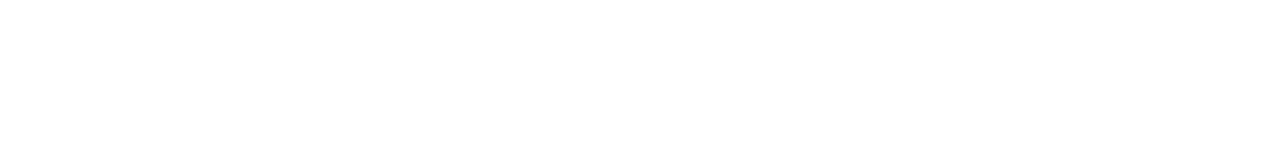
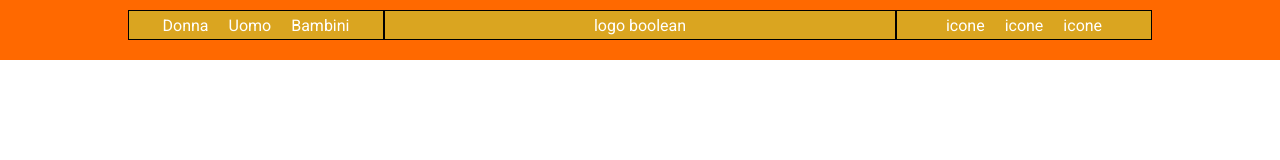
Before and after one commit to matteo-rossi90/html-css-boolando, a plain HTML site: page index.html in a window 1280 px wide. Drawn offline with Linux system fonts and the light colour scheme.

Commit message:
Impostazione header

```diff
--- a/css/style.css
+++ b/css/style.css
@@ -3,4 +3,55 @@
 *{
     margin: 0;
     box-sizing: border-box;
+    list-style-type: none;
+    font-family:'Roboto', 'Arial Narrow', Arial, sans-serif
 }
+
+li a{
+    text-decoration: none;
+    color: white;
+}
+
+/* proprietà barra di navigazione */
+.container-nav{
+    margin: 0 auto;
+    width: 80%;
+    display: flex;
+    justify-content: space-between;
+    align-items: center;
+}
+
+#navbar{
+    height: 60px;
+    background-color: #FF6900;
+    color: white;
+}
+
+/* definizione colonne della barra di navigazione */
+.col-nav{
+    display: flex;
+    justify-content: center;
+    align-items: center;
+    /* debug */
+    width: 25%;
+    height: 30px;
+    background-color:goldenrod;
+    border: 1px black solid;
+    margin: 10px 0;
+}
+
+.center{
+    width: 50%;
+    padding: 0;
+}
+
+div.consumer ul, div.icons ul{
+    display: flex;
+    align-items: center;
+    color: black;
+    padding: 0;
+}
+
+.consumer ul li a, .icons ul li a {
+    margin: 0 10px;
+}
--- a/index.html
+++ b/index.html
@@ -3,6 +3,13 @@
 <head>
     <meta charset="UTF-8">
     <meta name="viewport" content="width=device-width, initial-scale=1.0">
+
+    <!-- link google fonts -->
+    <link rel="preconnect" href="https://fonts.googleapis.com">
+    <link rel="preconnect" href="https://fonts.gstatic.com" crossorigin>
+    <link
+        href="https://fonts.googleapis.com/css2?family=Roboto:ital,wght@0,100;0,300;0,400;0,500;0,700;0,900;1,100;1,300;1,400;1,500;1,700;1,900&display=swap"
+        rel="stylesheet">
     <link rel="stylesheet" href="css/style.css">
     <title>Boolando</title>
 </head>
@@ -10,6 +17,45 @@
 
     <!-- barra di navigazione -->
     <header>
+
+        <!-- barra di navigazione con oggetti -->
+        <nav id="navbar">
+            <div class="container-nav">
+                <div class="col-nav">
+                    <div class="consumer">
+                        <ul>
+                            <li>
+                                <a href="#">Donna</a>
+                            </li>
+                            <li>
+                                <a href="#">Uomo</a>
+                            </li>
+                            <li>
+                                <a href="#">Bambini</a>
+                            </li>
+                        </ul>
+                    </div>
+                </div>
+                <div class="col-nav center">
+                    logo boolean
+                </div>
+                <div class="col-nav">
+                    <div class="icons">
+                        <ul>
+                            <li>
+                                <a href="#">icone</a>
+                            </li>
+                            <li>
+                                <a href="#">icone</a>
+                            </li>
+                            <li>
+                                <a href="#">icone</a>
+                            </li>
+                        </ul>
+                    </div>
+                </div>
+            </div>
+        </nav>
 
     </header>
 
```
